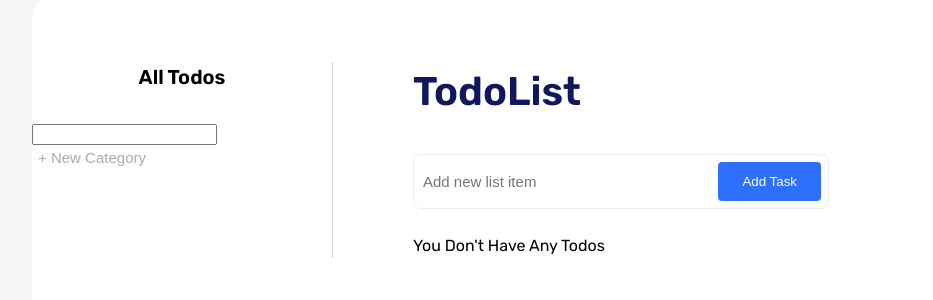
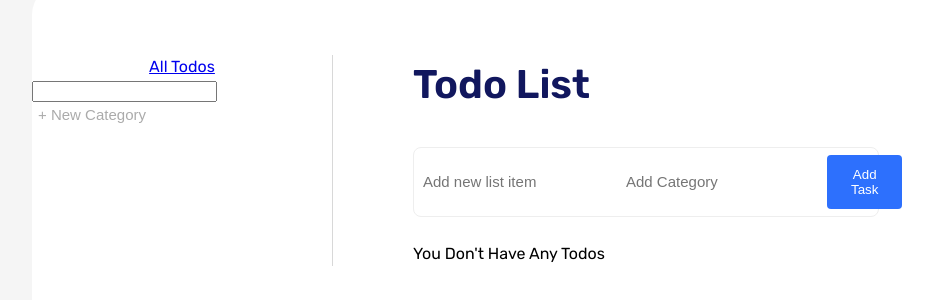
Before and after one commit to serhiyhvala/redux-toolkit-todolist, a React (Vite) app: page /all in a window 1280 px wide. Shown: the part 240-540 px from the top of the page, without its empty margins (108-1041 px from the left). Built offline with nearby package versions, Linux system fonts and the light colour scheme.

Commit message:
Add action for add and change Category Route and Create Logic For Categories Route

```diff
--- a/src/App.tsx
+++ b/src/App.tsx
@@ -1,15 +1,21 @@
 import styles from './App.module.scss'
-import Categories from "@components/categories/Categories";
 import TodoList from "@components/todoList/TodoList";
+import {BrowserRouter, Route, Routes} from "react-router-dom";
+import Layout from "./layouts/Layout";
 
 const App = () => {
   return (
-      <div className={styles.main_container}>
-        <div className={styles.container}>
-          <Categories/>
-          <TodoList/>
+      <BrowserRouter>
+        <div className={styles.main_container}>
+          <div className={styles.container}>
+            <Routes>
+              <Route path='/' element={<Layout />}>
+                <Route path=':category' element={<TodoList/>}/>
+              </Route>
+            </Routes>
+          </div>
         </div>
-      </div>
+      </BrowserRouter>
   );
 };
 
--- a/src/components/categories/Categories.tsx
+++ b/src/components/categories/Categories.tsx
@@ -1,7 +1,8 @@
 import styles from './Categories.module.scss'
 import {FormEvent, useState} from "react";
 import {useAppDispatch, useAppSelector} from "@store/hooks";
-import {addCategory} from "@store/categories/categoriesSlice";
+import {addCategory, changeCategory} from "@store/categories/categoriesSlice";
+import {Link} from "react-router-dom";
 
 const Categories = () => {
   const [inputValue, setInputValue] = useState('')
@@ -16,7 +17,7 @@ const Categories = () => {
       <div className={styles.categories}>
         <ul>
           {categories.map(item => (
-              <li key={item.id}>{item.title}</li>
+              <Link to={item.shortName} onClick={() => dispatch(changeCategory(item.shortName))}><li key={item.id}>{item.title}</li></Link>
           ))}
         </ul>
         <form onSubmit={handleSubmitCategory}>
--- a/src/components/todoForm/TodoForm.module.scss
+++ b/src/components/todoForm/TodoForm.module.scss
@@ -4,7 +4,7 @@
     border: 1px solid #EEEEEE;
     border-radius: 8px;
     padding: 7px;
-    width: 400px;
+    width: 450px;
     display: flex;
     flex-direction: row;
     justify-content: space-between;
--- a/src/components/todoForm/TodoForm.tsx
+++ b/src/components/todoForm/TodoForm.tsx
@@ -1,22 +1,29 @@
 import styles from "./TodoForm.module.scss";
 import {ChangeEvent, FormEvent, useState} from "react";
 import {useAppDispatch} from "@store/hooks";
-import {addTodo} from "@store/todo/todoSlice";
+import {addTodo, PayloadType} from "@store/todo/todoSlice";
 
 const TodoForm = () => {
-  const [inputField, setInputField] = useState('')
+  const initialInputField = {
+    title: '',
+    category: ''
+  }
+  const [inputField, setInputField] = useState<PayloadType>(initialInputField)
   const dispatch = useAppDispatch()
   const handleSubmitForm = (e: FormEvent<HTMLFormElement>) => {
     e.preventDefault()
     dispatch(addTodo(inputField))
-    setInputField('')
+    setInputField(initialInputField)
   }
   const handleChangeInputField = (e: ChangeEvent<HTMLInputElement>) => {
-    setInputField(e.target.value)
+    setInputField({...inputField, [e.target.name]: e.target.value})
   }
   return (
       <form className={styles.todo_input} onSubmit={handleSubmitForm}>
-        <input type="text" required={true} placeholder='Add new list item' value={inputField} onChange={handleChangeInputField}/>
+        <input type="text" name='title' required={true} placeholder='Add new list item' value={inputField.title}
+               onChange={handleChangeInputField}/>
+        <input type="text" name='category' placeholder='Add Category' value={inputField.category}
+               onChange={handleChangeInputField}/>
         <button className={styles.todo_button}>Add Task</button>
       </form>
   );
--- a/src/components/todoList/TodoList.tsx
+++ b/src/components/todoList/TodoList.tsx
@@ -6,23 +6,27 @@ import {deleteAllTodos} from "@store/todo/todoSlice";
 
 const TodoList = () => {
   const {list} = useAppSelector(state => state.todo)
+  const {categories, currentCategory} = useAppSelector(state => state.categories)
+  const isCurrentCategoryAll = currentCategory === 'all'
+  const filteredList = list.filter(item => isCurrentCategoryAll ? item : item.category === currentCategory)
   const dispatch = useAppDispatch()
-  const totalCount = list.length
+  const totalCount = filteredList.length
+  const categoryName = categories.find(item => item.shortName === currentCategory)?.shortName
   return (
       <div className={styles.container}>
         <div className={styles.container_list}>
-          <span>TodoList</span>
-          <TodoForm />
-          {totalCount ? list.map((item) => (
+          {isCurrentCategoryAll ? <span>Todo List</span> : <span>{categoryName}</span>}
+          <TodoForm/>
+          {totalCount ? filteredList.map((item) => (
               <TodoItem key={item.id} {...item}/>
           )) : "You Don't Have Any Todos"}
         </div>
-          {totalCount ? (
-              <div className={styles.todo_footer}>
-                <span>Total Count: {totalCount}</span>
-                <span onClick={() => dispatch(deleteAllTodos())}>Clear All Tasks</span>
-              </div>
-          ) : null}
+        {totalCount > 0 && (
+            <div className={styles.todo_footer}>
+              <span>Total Count: {totalCount}</span>
+              {isCurrentCategoryAll && <span onClick={() => dispatch(deleteAllTodos())}>Clear All Tasks</span>}
+            </div>
+        )}
       </div>
   );
 };
--- /dev/null
+++ b/src/layouts/Layout.tsx
@@ -0,0 +1,13 @@
+import {Outlet} from "react-router";
+import Categories from "@components/categories/Categories";
+
+const Layout = () => {
+  return (
+      <>
+        <Categories />
+        <Outlet />
+      </>
+  );
+};
+
+export default Layout;
--- a/src/store/categories/categoriesSlice.ts
+++ b/src/store/categories/categoriesSlice.ts
@@ -3,18 +3,22 @@ import {v4 as uuidv4} from 'uuid'
 
 export type CategoriesType = {
   id: string,
-  title: string
+  title: string,
+  shortName: string
 }
 
 export type InitialStateCategoriesType = {
-  categories: CategoriesType[]
+  categories: CategoriesType[],
+  currentCategory: string
 }
 
 const initialState:InitialStateCategoriesType = {
   categories: [{
     id: uuidv4(),
-    title: 'All Todos'
-  }]
+    title: 'All Todos',
+    shortName: 'all'
+  }],
+  currentCategory: 'all'
 }
 
 export const categoriesSlice = createSlice({
@@ -24,13 +28,17 @@ export const categoriesSlice = createSlice({
     addCategory: (state, action:PayloadAction<string>) => {
       const newCategory:CategoriesType = {
         id: uuidv4(),
-        title: action.payload
+        title: action.payload,
+        shortName: action.payload.toLowerCase().replace(/ /g,'')
       }
       state.categories.push(newCategory)
+    },
+    changeCategory: (state, action:PayloadAction<string>) => {
+      state.currentCategory = action.payload
     }
   }
 })
 
-export const {addCategory} = categoriesSlice.actions
+export const {addCategory, changeCategory} = categoriesSlice.actions
 
 export default categoriesSlice.reducer
--- a/src/store/todo/todoSlice.ts
+++ b/src/store/todo/todoSlice.ts
@@ -5,10 +5,16 @@ export type TodoItemType = {
   id: string,
   title: string,
   completed: boolean
+  category: string
 }
 
 export type InitialStateType = {
   list: TodoItemType[]
+}
+
+export type PayloadType = {
+  title: string,
+  category: string
 }
 
 const initialState:InitialStateType = {
@@ -19,11 +25,13 @@ export const todoSlice = createSlice({
   name: 'todoSlice',
   initialState,
   reducers: {
-    addTodo: (state, action:PayloadAction<string>) => {
+    addTodo: (state, action:PayloadAction<PayloadType>) => {
+      const {title, category} = action.payload
       const newTodo:TodoItemType = {
         id: uuidv4(),
-        title: action.payload,
-        completed: false
+        title: title,
+        completed: false,
+        category: category
       }
       state.list.push(newTodo)
     },
```
